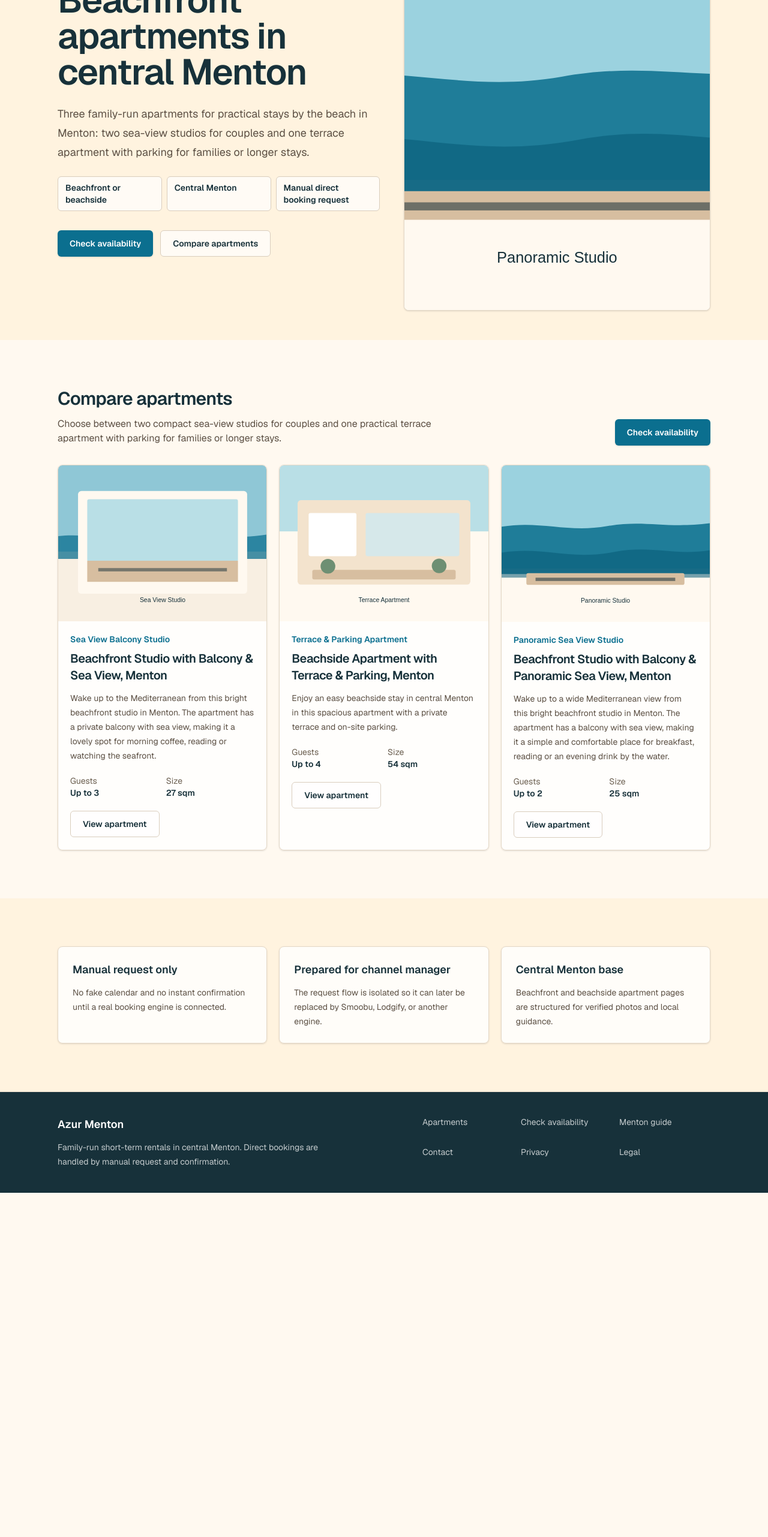
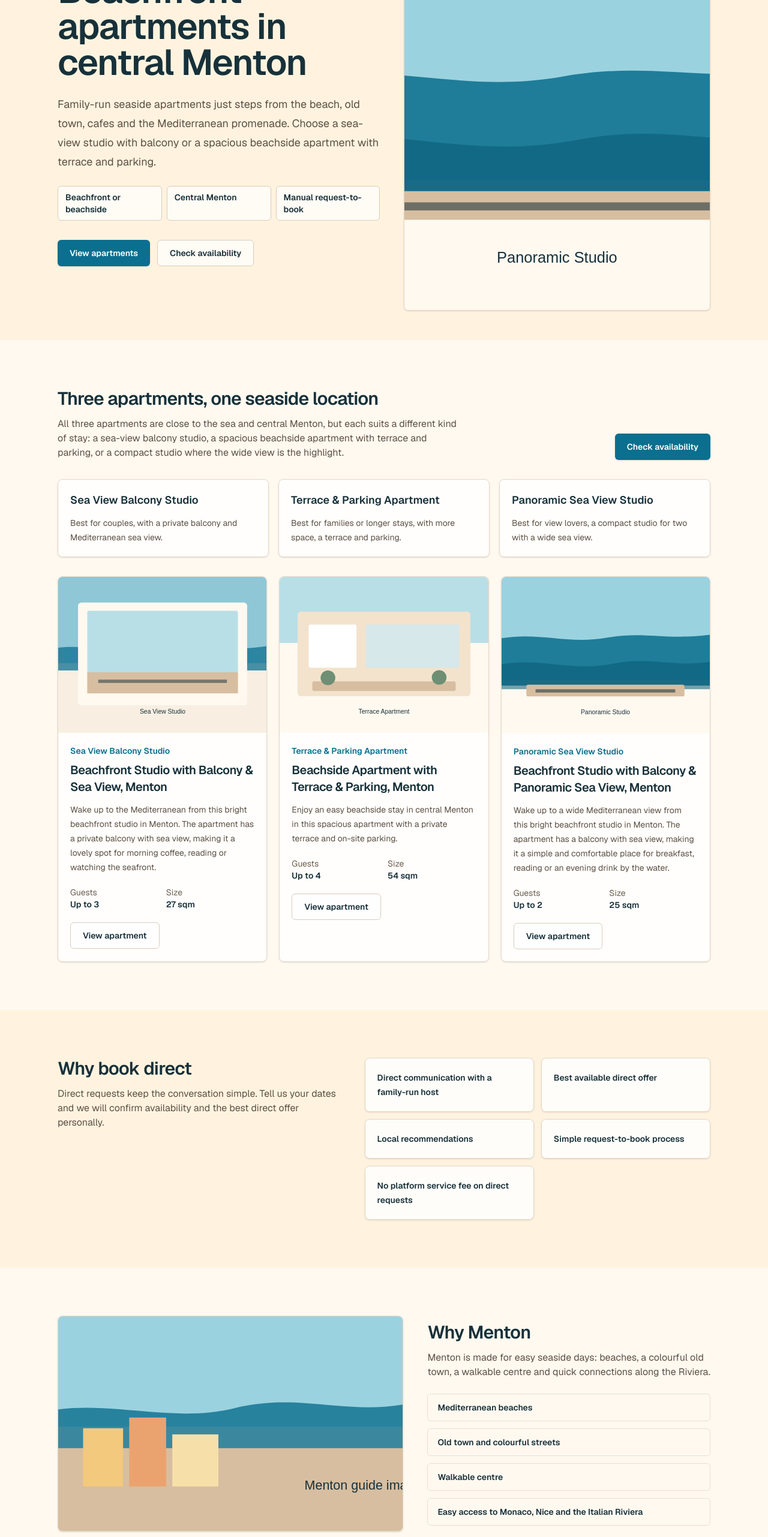
Before and after one commit to markoblogo/azurmenton, a Next.js app: page /en in a window 1280 px wide. Shown: the part 234-2797 px from the top of the page at 60% size. Before the commit the page ends 2223 px from the top, so only its background shows below. Built offline with nearby package versions, Linux system fonts and the light colour scheme.

Commit message:
feat: build homepage content layout

```diff
--- a/src/app/[locale]/page.tsx
+++ b/src/app/[locale]/page.tsx
@@ -7,7 +7,7 @@ import { Card } from "@/components/ui/Card";
 import { Container } from "@/components/ui/Container";
 import { Section } from "@/components/ui/Section";
 import { apartments } from "@/content/apartments";
-import { homeCopy } from "@/content/pages";
+import { faqItems, homeCopy } from "@/content/pages";
 import { t } from "@/content/translations";
 import { isLocale, type Locale } from "@/i18n/locales";
 import { createMetadata } from "@/lib/seo";
@@ -33,6 +33,33 @@ export default async function LocaleHome({ params }: PageProps) {
   const safeLocale: Locale = isLocale(locale) ? locale : "en";
   const copy = homeCopy[safeLocale];
   const labels = t[safeLocale];
+  const whyBookDirect = [
+    "Direct communication with a family-run host",
+    "Best available direct offer",
+    "Local recommendations",
+    "Simple request-to-book process",
+    "No platform service fee on direct requests",
+  ];
+  const whyMenton = [
+    "Mediterranean beaches",
+    "Old town and colourful streets",
+    "Walkable centre",
+    "Easy access to Monaco, Nice and the Italian Riviera",
+  ];
+  const apartmentHighlights = [
+    {
+      name: "Sea View Balcony Studio",
+      text: "Best for couples, with a private balcony and Mediterranean sea view.",
+    },
+    {
+      name: "Terrace & Parking Apartment",
+      text: "Best for families or longer stays, with more space, a terrace and parking.",
+    },
+    {
+      name: "Panoramic Sea View Studio",
+      text: "Best for view lovers, a compact studio for two with a wide sea view.",
+    },
+  ];
 
   return (
     <>
@@ -53,8 +80,8 @@ export default async function LocaleHome({ params }: PageProps) {
                 ))}
               </ul>
               <div className="mt-8 flex flex-col gap-3 sm:flex-row">
-                <Button href={`/${safeLocale}/check-availability`}>{copy.primaryCta}</Button>
-                <Button href={`/${safeLocale}/apartments`} variant="secondary">
+                <Button href={`/${safeLocale}/apartments`}>{copy.primaryCta}</Button>
+                <Button href={`/${safeLocale}/check-availability`} variant="secondary">
                   {copy.secondaryCta}
                 </Button>
               </div>
@@ -78,13 +105,21 @@ export default async function LocaleHome({ params }: PageProps) {
           <div className="flex flex-col justify-between gap-5 md:flex-row md:items-end">
             <div className="max-w-2xl">
               <h2 className="text-3xl font-semibold tracking-tight text-[#17313a]">
-                {labels.compareApartments}
+                Three apartments, one seaside location
               </h2>
               <p className="mt-3 text-[#5c5044]">
-                Choose between two compact sea-view studios for couples and one practical terrace apartment with parking for families or longer stays.
+                All three apartments are close to the sea and central Menton, but each suits a different kind of stay: a sea-view balcony studio, a spacious beachside apartment with terrace and parking, or a compact studio where the wide view is the highlight.
               </p>
             </div>
             <Button href={`/${safeLocale}/check-availability`}>{labels.checkAvailability}</Button>
+          </div>
+          <div className="mt-8 grid gap-4 md:grid-cols-3">
+            {apartmentHighlights.map((item) => (
+              <Card key={item.name} className="p-5">
+                <h3 className="text-lg font-semibold text-[#17313a]">{item.name}</h3>
+                <p className="mt-3 text-sm leading-6 text-[#5c5044]">{item.text}</p>
+              </Card>
+            ))}
           </div>
           <div className="mt-8 grid gap-5 lg:grid-cols-3">
             {apartments.map((apartment) => (
@@ -96,17 +131,125 @@ export default async function LocaleHome({ params }: PageProps) {
 
       <Section className="bg-[#fff3df]">
         <Container>
-          <div className="grid gap-5 md:grid-cols-3">
-            {[
-              ["Manual request only", "No fake calendar and no instant confirmation until a real booking engine is connected."],
-              ["Prepared for channel manager", "The request flow is isolated so it can later be replaced by Smoobu, Lodgify, or another engine."],
-              ["Central Menton base", "Beachfront and beachside apartment pages are structured for verified photos and local guidance."],
-            ].map(([title, body]) => (
-              <Card key={title} className="p-6">
-                <h3 className="text-lg font-semibold text-[#17313a]">{title}</h3>
-                <p className="mt-3 text-sm leading-6 text-[#5c5044]">{body}</p>
+          <div className="grid gap-10 lg:grid-cols-[0.9fr_1.1fr] lg:items-start">
+            <div>
+              <h2 className="text-3xl font-semibold tracking-tight text-[#17313a]">
+                Why book direct
+              </h2>
+              <p className="mt-3 text-[#5c5044]">
+                Direct requests keep the conversation simple. Tell us your dates and we will confirm availability and the best direct offer personally.
+              </p>
+            </div>
+            <div className="grid gap-3 sm:grid-cols-2">
+              {whyBookDirect.map((item) => (
+                <Card key={item} className="p-5">
+                  <p className="text-sm font-semibold leading-6 text-[#17313a]">{item}</p>
+                </Card>
+              ))}
+            </div>
+          </div>
+        </Container>
+      </Section>
+
+      <Section>
+        <Container>
+          <div className="grid gap-10 lg:grid-cols-[1.1fr_0.9fr] lg:items-center">
+            <div className="relative overflow-hidden rounded-lg border border-[#e4d8c7] bg-white shadow-sm">
+              <Image
+                src="/images/guide/menton-seafront.svg"
+                alt="Placeholder image of Menton's Mediterranean seafront and colourful streets"
+                width={1200}
+                height={700}
+                className="aspect-[16/10] w-full object-cover"
+              />
+            </div>
+            <div>
+              <h2 className="text-3xl font-semibold tracking-tight text-[#17313a]">
+                Why Menton
+              </h2>
+              <p className="mt-3 text-[#5c5044]">
+                Menton is made for easy seaside days: beaches, a colourful old town, a walkable centre and quick connections along the Riviera.
+              </p>
+              <div className="mt-6 grid gap-3">
+                {whyMenton.map((item) => (
+                  <div
+                    key={item}
+                    className="rounded-md border border-[#eadfce] bg-[#fff9f0] px-4 py-3 text-sm font-semibold text-[#17313a]"
+                  >
+                    {item}
+                  </div>
+                ))}
+              </div>
+            </div>
+          </div>
+        </Container>
+      </Section>
+
+      <Section className="bg-[#fff3df]">
+        <Container>
+          <div className="grid gap-6 lg:grid-cols-[0.9fr_1.1fr]">
+            <div>
+              <h2 className="text-3xl font-semibold tracking-tight text-[#17313a]">
+                Events and Riviera day trips
+              </h2>
+              <p className="mt-3 text-[#5c5044]">
+                Plan around the Menton Lemon Festival, Monaco Grand Prix, summer events and nearby Riviera day trips. Dates and details are added only when verified.
+              </p>
+              <div className="mt-6">
+                <Button href={`/${safeLocale}/events`} variant="secondary">
+                  View events
+                </Button>
+              </div>
+            </div>
+            <Card className="p-6">
+              <h3 className="text-xl font-semibold text-[#17313a]">Good to know</h3>
+              <p className="mt-3 text-sm leading-6 text-[#5c5044]">
+                Menton works well as a calm base for beach time, local food, Monaco, Nice and the Italian Riviera. The events page is prepared for confirmed seasonal content without inventing dates.
+              </p>
+            </Card>
+          </div>
+        </Container>
+      </Section>
+
+      <Section>
+        <Container>
+          <div className="flex flex-col justify-between gap-5 md:flex-row md:items-end">
+            <div>
+              <h2 className="text-3xl font-semibold tracking-tight text-[#17313a]">FAQ</h2>
+              <p className="mt-3 max-w-2xl text-[#5c5044]">
+                A few practical answers before you send a booking request.
+              </p>
+            </div>
+            <Button href={`/${safeLocale}/faq`} variant="secondary">
+              Read FAQ
+            </Button>
+          </div>
+          <div className="mt-8 grid gap-4 md:grid-cols-2">
+            {faqItems.slice(0, 4).map((item) => (
+              <Card key={item.question} className="p-6">
+                <h3 className="text-lg font-semibold text-[#17313a]">{item.question}</h3>
+                <p className="mt-3 text-sm leading-6 text-[#5c5044]">{item.answer}</p>
               </Card>
             ))}
+          </div>
+        </Container>
+      </Section>
+
+      <Section className="bg-[#17313a]">
+        <Container>
+          <div className="mx-auto max-w-3xl text-center">
+            <h2 className="text-3xl font-semibold tracking-tight text-white">
+              Tell us your dates and we&apos;ll confirm availability directly.
+            </h2>
+            <p className="mt-4 text-base leading-7 text-white/75">
+              This is a manual request-to-book process, not instant confirmation. We will reply with availability and the best direct offer shortly.
+            </p>
+            <div className="mt-8 flex flex-col justify-center gap-3 sm:flex-row">
+              <Button href={`/${safeLocale}/check-availability`}>{labels.checkAvailability}</Button>
+              <Button href={`/${safeLocale}/apartments`} variant="secondary">
+                {labels.compareApartments}
+              </Button>
+            </div>
           </div>
         </Container>
       </Section>
--- a/src/content/pages.ts
+++ b/src/content/pages.ts
@@ -15,10 +15,10 @@ export const homeCopy: Record<
   en: {
     title: "Beachfront apartments in central Menton",
     intro:
-      "Three family-run apartments for practical stays by the beach in Menton: two sea-view studios for couples and one terrace apartment with parking for families or longer stays.",
-    proof: ["Beachfront or beachside", "Central Menton", "Manual direct booking request"],
-    primaryCta: "Check availability",
-    secondaryCta: "Compare apartments",
+      "Family-run seaside apartments just steps from the beach, old town, cafes and the Mediterranean promenade. Choose a sea-view studio with balcony or a spacious beachside apartment with terrace and parking.",
+    proof: ["Beachfront or beachside", "Central Menton", "Manual request-to-book"],
+    primaryCta: "View apartments",
+    secondaryCta: "Check availability",
     seoTitle: "Azur Menton | Beachfront Apartments in Central Menton",
     seoDescription:
       "Family-run beachfront and beachside apartments in central Menton, France. Request availability directly; no instant booking or fake calendar.",
@@ -26,10 +26,10 @@ export const homeCopy: Record<
   fr: {
     title: "[FR placeholder] Beachfront apartments in central Menton",
     intro:
-      "[FR placeholder] Three family-run apartments for practical stays by the beach in Menton: two sea-view studios for couples and one terrace apartment with parking for families or longer stays.",
-    proof: ["[FR placeholder] Beachfront or beachside", "[FR placeholder] Central Menton", "[FR placeholder] Manual direct booking request"],
-    primaryCta: "Verifier disponibilite",
-    secondaryCta: "Comparer les appartements",
+      "[FR placeholder] Family-run seaside apartments just steps from the beach, old town, cafes and the Mediterranean promenade. Choose a sea-view studio with balcony or a spacious beachside apartment with terrace and parking.",
+    proof: ["[FR placeholder] Beachfront or beachside", "[FR placeholder] Central Menton", "[FR placeholder] Manual request-to-book"],
+    primaryCta: "Voir les appartements",
+    secondaryCta: "Verifier disponibilite",
     seoTitle: "[FR placeholder] Azur Menton | Beachfront Apartments in Central Menton",
     seoDescription:
       "[FR placeholder] Family-run beachfront and beachside apartments in central Menton, France. Request availability directly; no instant booking or fake calendar.",
@@ -37,10 +37,10 @@ export const homeCopy: Record<
   it: {
     title: "[IT placeholder] Beachfront apartments in central Menton",
     intro:
-      "[IT placeholder] Three family-run apartments for practical stays by the beach in Menton: two sea-view studios for couples and one terrace apartment with parking for families or longer stays.",
-    proof: ["[IT placeholder] Beachfront or beachside", "[IT placeholder] Central Menton", "[IT placeholder] Manual direct booking request"],
-    primaryCta: "Controlla disponibilita",
-    secondaryCta: "Confronta appartamenti",
+      "[IT placeholder] Family-run seaside apartments just steps from the beach, old town, cafes and the Mediterranean promenade. Choose a sea-view studio with balcony or a spacious beachside apartment with terrace and parking.",
+    proof: ["[IT placeholder] Beachfront or beachside", "[IT placeholder] Central Menton", "[IT placeholder] Manual request-to-book"],
+    primaryCta: "Vedi appartamenti",
+    secondaryCta: "Controlla disponibilita",
     seoTitle: "[IT placeholder] Azur Menton | Beachfront Apartments in Central Menton",
     seoDescription:
       "[IT placeholder] Family-run beachfront and beachside apartments in central Menton, France. Request availability directly; no instant booking or fake calendar.",
@@ -48,10 +48,10 @@ export const homeCopy: Record<
   uk: {
     title: "[UK placeholder] Beachfront apartments in central Menton",
     intro:
-      "[UK placeholder] Three family-run apartments for practical stays by the beach in Menton: two sea-view studios for couples and one terrace apartment with parking for families or longer stays.",
-    proof: ["[UK placeholder] Beachfront or beachside", "[UK placeholder] Central Menton", "[UK placeholder] Manual direct booking request"],
-    primaryCta: "Check availability",
-    secondaryCta: "Compare apartments",
+      "[UK placeholder] Family-run seaside apartments just steps from the beach, old town, cafes and the Mediterranean promenade. Choose a sea-view studio with balcony or a spacious beachside apartment with terrace and parking.",
+    proof: ["[UK placeholder] Beachfront or beachside", "[UK placeholder] Central Menton", "[UK placeholder] Manual request-to-book"],
+    primaryCta: "View apartments",
+    secondaryCta: "Check availability",
     seoTitle: "[UK placeholder] Azur Menton | Beachfront Apartments in Central Menton",
     seoDescription:
       "[UK placeholder] Family-run beachfront and beachside apartments in central Menton, France. Request availability directly; no instant booking or fake calendar.",
```
